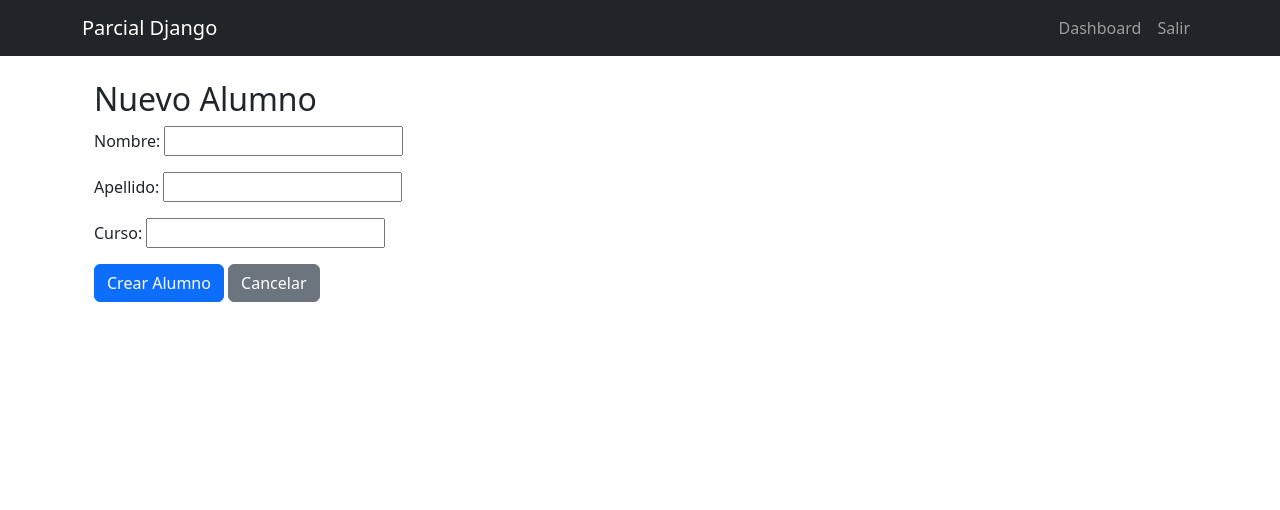
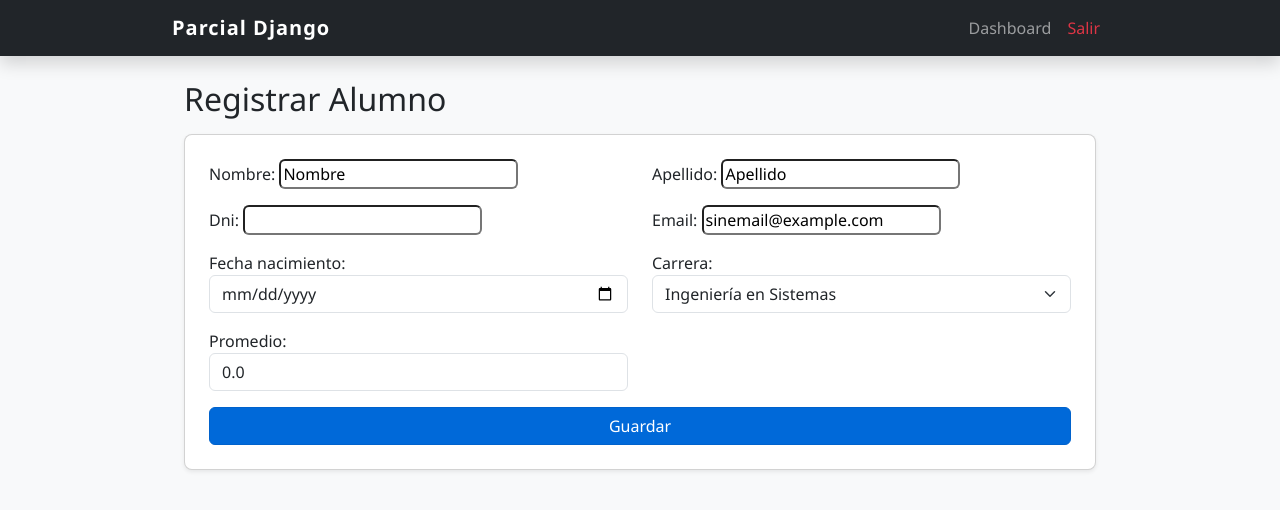
Before and after one commit to F-D-P/parcial2_django, a Django app: page /alumnos/crear/ in a window 1280 px wide. Shown: the top 510 px of the page. Run offline with Django 5.2, Linux system fonts and the light colour scheme; the visitor is signed in with stand-in values (Sample User, id 1).

Commit message:
Fix dashboard_view y modelo Alumno, limpiar migraciones y estilos

```diff
--- a/apps/alumnos/forms.py
+++ b/apps/alumnos/forms.py
@@ -4,4 +4,9 @@ from .models import Alumno
 class AlumnoForm(forms.ModelForm):
     class Meta:
         model = Alumno
-        fields = ['nombre', 'apellido', 'curso']
+        fields = ['nombre', 'apellido', 'dni', 'email', 'fecha_nacimiento', 'carrera', 'promedio']
+        widgets = {
+            'fecha_nacimiento': forms.DateInput(attrs={'type': 'date', 'class': 'form-control'}),
+            'carrera': forms.Select(attrs={'class': 'form-select'}),
+            'promedio': forms.NumberInput(attrs={'step': '0.01', 'class': 'form-control'}),
+        }
--- a/apps/alumnos/models.py
+++ b/apps/alumnos/models.py
@@ -1,11 +1,29 @@
 from django.db import models
-from django.contrib.auth.models import User
+
+from django.db import models
 
 class Alumno(models.Model):
-    nombre = models.CharField(max_length=100)
-    apellido = models.CharField(max_length=100)
-    curso = models.CharField(max_length=50)
-    usuario = models.ForeignKey(User, on_delete=models.CASCADE)  # dueño del alumno
+    nombre = models.CharField(max_length=100, default="Nombre")
+    apellido = models.CharField(max_length=100, default="Apellido")
+    dni = models.CharField(max_length=20, null=True, blank=True)
+    email = models.EmailField(unique=True, default="sinemail@example.com")
+    fecha_nacimiento = models.DateField(null=True, blank=True)
+    carrera = models.CharField(
+        max_length=100,
+        choices=[
+            ('sistemas', 'Ingeniería en Sistemas'),
+            ('industrial', 'Ingeniería Industrial'),
+            ('civil', 'Ingeniería Civil'),
+        ],
+        default='sistemas'
+    )
+    promedio = models.DecimalField(
+        max_digits=4,
+        decimal_places=2,
+        null=True,
+        blank=True,
+        default=0.00
+    )
 
     def __str__(self):
-        return f"{self.nombre} {self.apellido} - {self.curso}"
+        return f"{self.apellido}, {self.nombre}"
--- a/apps/alumnos/urls.py
+++ b/apps/alumnos/urls.py
@@ -7,4 +7,5 @@ urlpatterns = [
     path('<int:id>/detalle/', views.alumno_detail, name='alumno_detail'),
     path('<int:id>/editar/', views.alumno_update, name='alumno_update'),
     path('<int:id>/eliminar/', views.alumno_delete, name='alumno_delete'),
+    path('listado/', views.alumno_list, name='alumno_list'),
 ]
--- a/apps/alumnos/views.py
+++ b/apps/alumnos/views.py
@@ -5,7 +5,7 @@ from .forms import AlumnoForm
 
 @login_required
 def dashboard_view(request):
-    alumnos = Alumno.objects.filter(usuario=request.user)
+    alumnos = Alumno.objects.all()
     return render(request, 'alumnos/dashboard.html', {'alumnos': alumnos})
 
 @login_required
@@ -45,3 +45,7 @@ def alumno_delete(request, id):
 def alumno_detail(request, id):
     alumno = get_object_or_404(Alumno, id=id, usuario=request.user)
     return render(request, 'alumnos/alumno_detail.html', {'alumno': alumno})
+
+def alumno_list(request):
+    alumnos = Alumno.objects.all()
+    return render(request, 'alumnos/alumno_list.html', {'alumnos': alumnos})
--- /dev/null
+++ b/static/css/style.css
@@ -0,0 +1,60 @@
+/* Fondo general */
+body {
+    background-color: #f8f9fa;
+    font-family: 'Segoe UI', Tahoma, Geneva, Verdana, sans-serif;
+}
+
+/* Navbar */
+.navbar {
+    box-shadow: 0 2px 4px rgba(0,0,0,0.1);
+}
+.navbar-brand {
+    font-weight: bold;
+    letter-spacing: 1px;
+}
+
+/* Contenedor principal */
+.container {
+    max-width: 960px;
+}
+
+/* Tarjetas */
+.card {
+    border-radius: 8px;
+    box-shadow: 0 2px 6px rgba(0,0,0,0.08);
+}
+
+/* Botones */
+.btn-primary {
+    background-color: #0069d9;
+    border-color: #0062cc;
+}
+.btn-danger {
+    background-color: #dc3545;
+    border-color: #c82333;
+}
+.btn-warning {
+    background-color: #ffc107;
+    border-color: #e0a800;
+}
+
+/* Tablas */
+.table {
+    border-radius: 6px;
+    overflow: hidden;
+}
+.table thead {
+    background-color: #343a40;
+    color: #fff;
+}
+.table-hover tbody tr:hover {
+    background-color: #e9ecef;
+}
+
+/* Formularios */
+form label {
+    font-weight: 500;
+}
+form input, form select {
+    border-radius: 6px;
+}
--- a/templates/alumnos/alumno_form.html
+++ b/templates/alumnos/alumno_form.html
@@ -1,16 +1,36 @@
 {% extends 'base.html' %}
-{% block title %}Formulario Alumno{% endblock %}
+{% block title %}Nuevo Alumno{% endblock %}
 
 {% block content %}
 <div class="container mt-4">
-    <h2>{% if form.instance.pk %}Editar Alumno{% else %}Nuevo Alumno{% endif %}</h2>
-    <form method="post">
-        {% csrf_token %}
-        {{ form.as_p }}
-        <button type="submit" class="btn btn-primary">
-            {% if form.instance.pk %}Guardar cambios{% else %}Crear Alumno{% endif %}
-        </button>
-        <a href="{% url 'dashboard' %}" class="btn btn-secondary">Cancelar</a>
-    </form>
+  <h2 class="mb-3">Registrar Alumno</h2>
+  <form method="post" class="card p-4 shadow-sm">
+    {% csrf_token %}
+    {{ form.non_field_errors }}
+    <div class="row">
+      <div class="col-md-6 mb-3">
+        {{ form.nombre.label_tag }} {{ form.nombre }}
+      </div>
+      <div class="col-md-6 mb-3">
+        {{ form.apellido.label_tag }} {{ form.apellido }}
+      </div>
+      <div class="col-md-6 mb-3">
+        {{ form.dni.label_tag }} {{ form.dni }}
+      </div>
+      <div class="col-md-6 mb-3">
+        {{ form.email.label_tag }} {{ form.email }}
+      </div>
+      <div class="col-md-6 mb-3">
+        {{ form.fecha_nacimiento.label_tag }} {{ form.fecha_nacimiento }}
+      </div>
+      <div class="col-md-6 mb-3">
+        {{ form.carrera.label_tag }} {{ form.carrera }}
+      </div>
+      <div class="col-md-6 mb-3">
+        {{ form.promedio.label_tag }} {{ form.promedio }}
+      </div>
+    </div>
+    <button type="submit" class="btn btn-primary">Guardar</button>
+  </form>
 </div>
 {% endblock %}
--- a/templates/base.html
+++ b/templates/base.html
@@ -4,16 +4,21 @@
     <meta charset="UTF-8">
     <title>{% block title %}Parcial Django{% endblock %}</title>
     <link href="https://cdn.jsdelivr.net/npm/bootstrap@5.3.2/dist/css/bootstrap.min.css" rel="stylesheet">
+    {% load static %}
+    <link rel="stylesheet" href="{% static 'css/style.css' %}">
 </head>
 <body>
-    <nav class="navbar navbar-expand-lg navbar-dark bg-dark mb-4">
+    <nav class="navbar navbar-expand-lg navbar-dark bg-dark mb-4 shadow">
         <div class="container">
-            <a class="navbar-brand" href="/">Parcial Django</a>
-            <div class="collapse navbar-collapse">
+            <a class="navbar-brand fw-bold" href="/">Parcial Django</a>
+            <button class="navbar-toggler" type="button" data-bs-toggle="collapse" data-bs-target="#menu">
+                <span class="navbar-toggler-icon"></span>
+            </button>
+            <div class="collapse navbar-collapse" id="menu">
                 <ul class="navbar-nav ms-auto">
                     {% if user.is_authenticated %}
                         <li class="nav-item"><a class="nav-link" href="{% url 'dashboard' %}">Dashboard</a></li>
-                        <li class="nav-item"><a class="nav-link" href="{% url 'logout' %}">Salir</a></li>
+                        <li class="nav-item"><a class="nav-link text-danger" href="{% url 'logout' %}">Salir</a></li>
                     {% else %}
                         <li class="nav-item"><a class="nav-link" href="{% url 'login' %}">Login</a></li>
                         <li class="nav-item"><a class="nav-link" href="{% url 'registro' %}">Registro</a></li>
@@ -26,5 +31,7 @@
     <div class="container">
         {% block content %}{% endblock %}
     </div>
+
+    <script src="https://cdn.jsdelivr.net/npm/bootstrap@5.3.2/dist/js/bootstrap.bundle.min.js"></script>
 </body>
 </html>
```
Also changed, not shown: templates/alumnos/alumno_list.html (added, +44 -0 lines), apps/alumnos/migrations/0001_initial.py.
